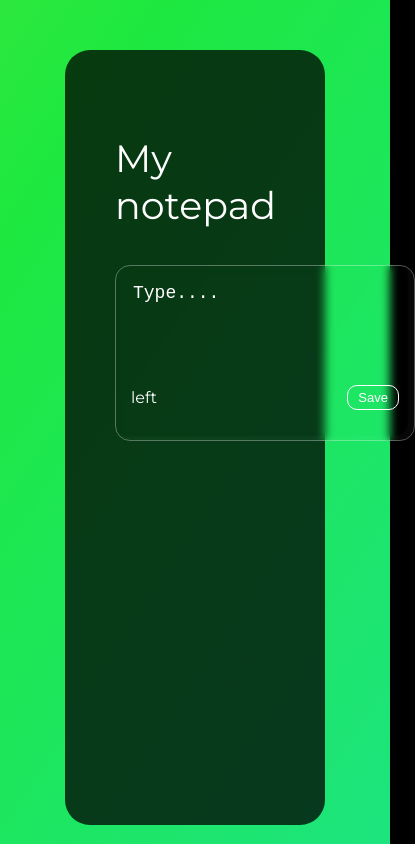
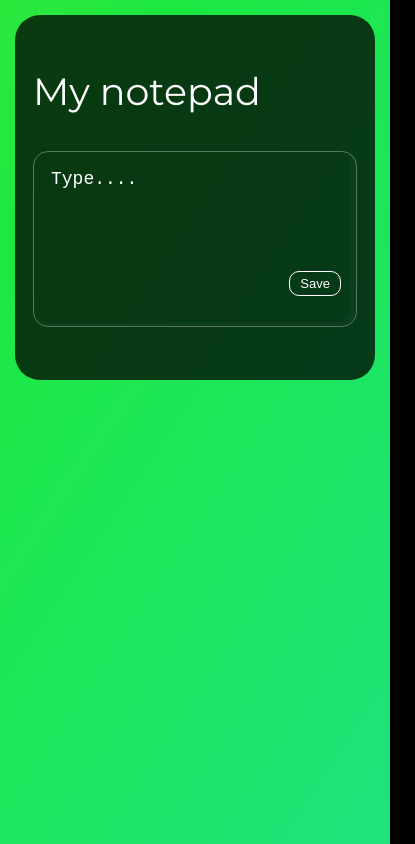
Before and after one commit to TheMariamE/notepad-project, a React (Vite) app: page / in a window 390 px wide. Shown: the whole page, 415 px wide, since content can reach past the window. Built offline with nearby package versions, Linux system fonts and the light colour scheme.

Commit message:
Added localstorage to notes and fixed responsive views

```diff
--- a/src/components/css/App.css
+++ b/src/components/css/App.css
@@ -2,15 +2,18 @@
 body {
     background-color: black;
     font-family: "Montserrat";
+    margin: 0;
 }
 #root {
+    display: flex;
     height: 100%;
+    min-height: 100vh;
     width: 100%;
-    left:0;
+    /* left:0;
     right: 0;
     top: 0;
     bottom: 0;
-    position: absolute;
+    position: absolute; */
   background: linear-gradient(124deg, #ff2400, #e81d1d, #e8b71d, #e3e81d, #1de840, #1ddde8, #2b1de8, #dd00f3, #dd00f3);
   background-size: 1800% 1800%;
 
@@ -39,24 +42,31 @@ body {
       50%{background-position:100% 19%}
       100%{background-position:0% 82%}
   }
-.main {
+
+  .main {
     max-width: 100%;
-    margin: 0px auto;
+    margin: 15px auto;
     padding: 0px 15px;
+    width: 100%;
 }
+
 .header {
     display: flex;
     width: 100%;
-    justify-content: space-between;
-    align-items: center;
-    margin: 10px 0px;
+    margin: 10px auto;
+    max-width: 1200px;
 }
-.wrapper {
+/* .wrapper {
     padding: 50px;
     border-radius: 25px;
     background-color: rgb(0 0 0 / 75%);
     margin: 50px;
     min-height: 80vh;
+} */
+.wrapper {
+    padding: 5%;
+    border-radius: 25px;
+    background-color: rgb(0 0 0 / 75%);
 }
 .notes__title {
     color: #fff;
@@ -70,12 +80,23 @@ body {
     display: grid;
     grid-gap: 1rem;
     grid-template-columns: repeat(3, minmax(300px, 1fr));
+    margin-bottom: 35px;
 }
+
+/*Responsive*/
+
+@media screen and (min-width: 1280px) {
+    .wrapper {
+        margin: 5%;
+    }
+}
+
 @media screen and (max-width: 900px) {
     .notes {
         grid-template-columns: repeat(2, minmax(300px, 1fr));
     }
 }
+
 @media screen and (max-width: 500px) {
     .notes {
         grid-template-columns: repeat(1, minmax(300px, 1fr));
--- a/src/components/notepad/CreateNote.jsx
+++ b/src/components/notepad/CreateNote.jsx
@@ -12,7 +12,7 @@ function CreateNote({ textHandler, saveHandler, inputText }) {
         maxLength="100"
       ></textarea>
       <div className="note__footer">
-        <span className="label"> left</span>
+        <span className="label"> </span>
         <button className="note__save" onClick={saveHandler}>Save</button>
       </div>
     </div>
--- a/src/components/notepad/Notes.jsx
+++ b/src/components/notepad/Notes.jsx
@@ -33,6 +33,19 @@ const Notes = () => {
     setNotes(filteredNotes);
   };
 
+  //saving data to local storage
+  useEffect(() => {
+    localStorage.setItem("Notes", JSON.stringify(notes));
+  }, [notes]);
+
+  //get the saved notes and add them to the array
+  useEffect(() => {
+    const data = JSON.parse(localStorage.getItem("Notes"));
+    if (data) {
+      setNotes(data);
+    }
+  }, []);
+
   return (
     <div className="notes">
       {notes.map((note) => (
```
